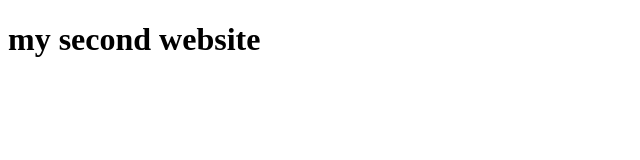
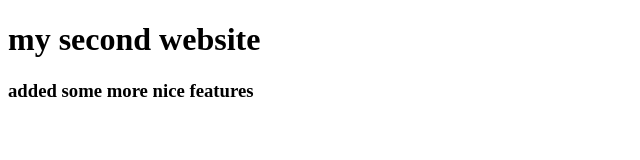
Before and after one commit to arjuakter/my-second-website, a plain HTML site: page index.html in a window 1280 px wide. Shown: the whole page, without its empty margins (0-640 px from the left). Drawn offline with Linux system fonts and the light colour scheme.

Commit message:
added more features

```diff
--- a/index.html
+++ b/index.html
@@ -8,5 +8,6 @@
 </head>
 <body>
     <h1>my second website</h1>
+    <h3>added some more nice features</h3>
 </body>
 </html>
```
